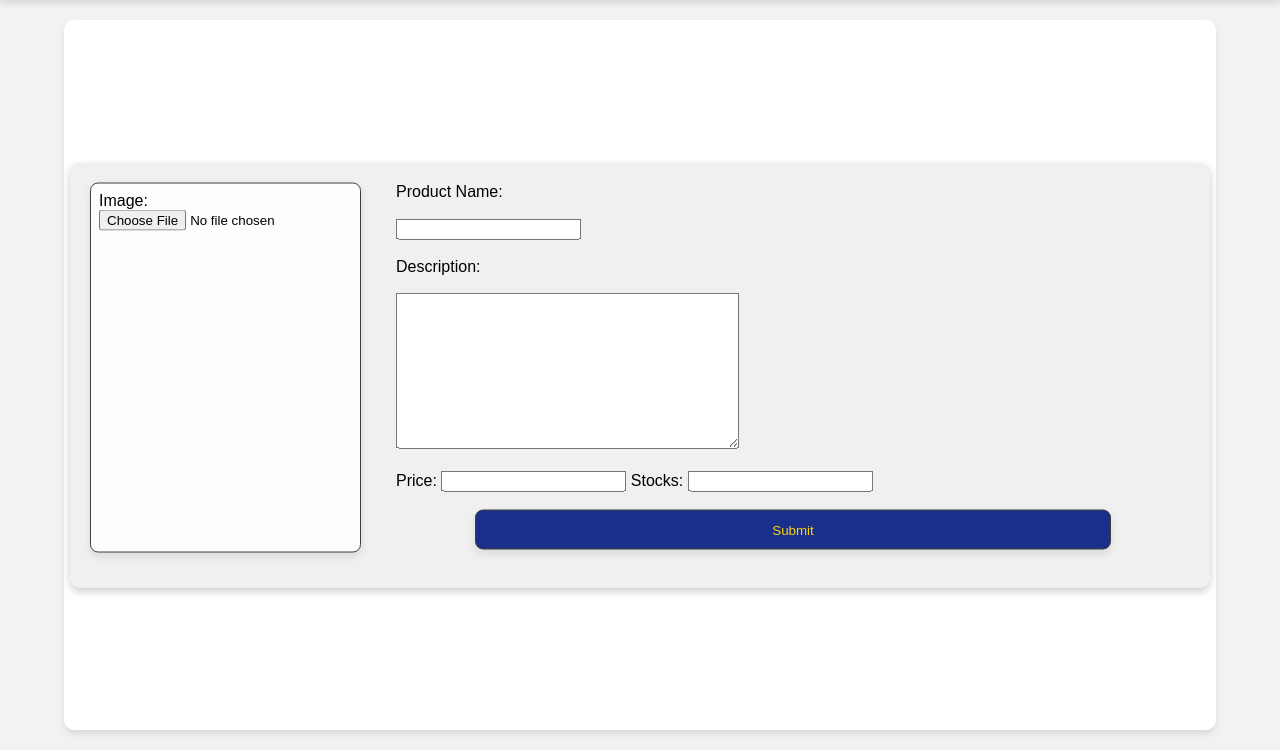
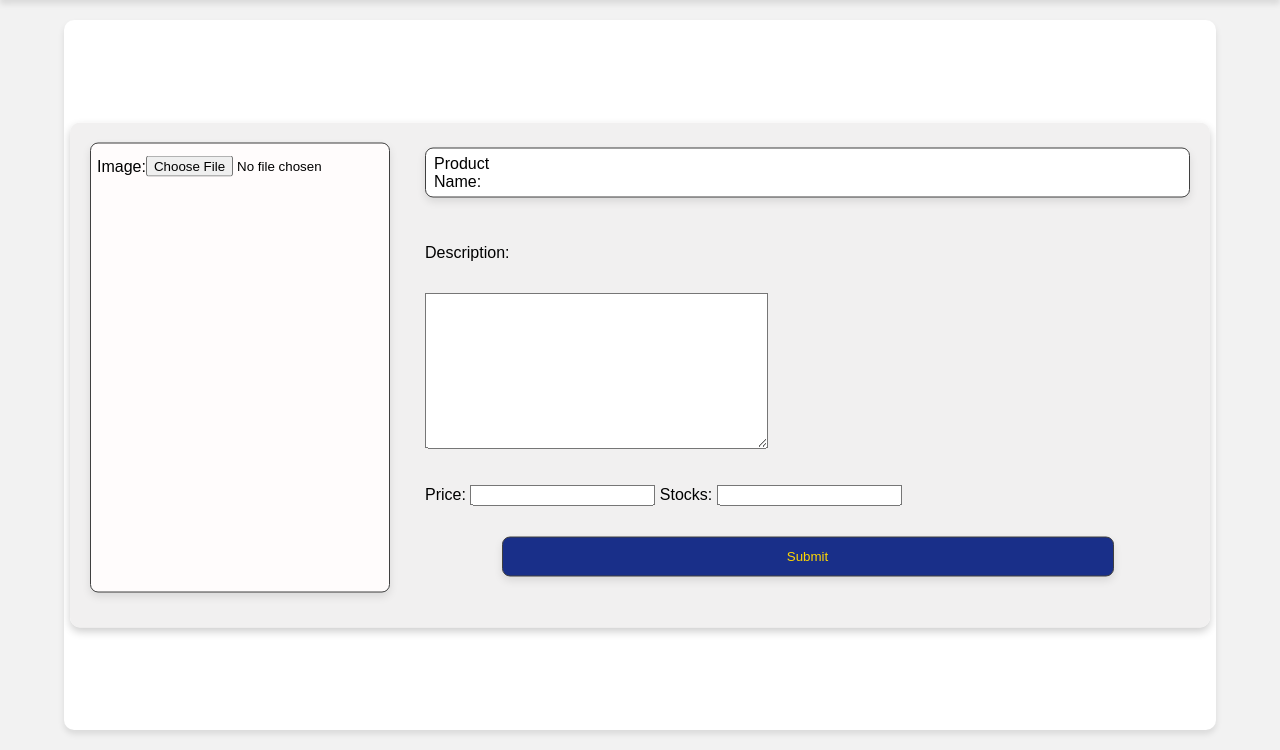
Before and after one commit to alammobaDar/NUMP-NU-Marketplace-, a Django app: page /mp_user/NewProduct/ in a window 1280 px wide. Shown: the part 90-840 px from the top of the page. Run offline with Django 5.2, Linux system fonts and the light colour scheme.

Commit message:
adjusted some css

```diff
--- a/NUMP/MP_user/templates/mp_user/CreateProduct.html
+++ b/NUMP/MP_user/templates/mp_user/CreateProduct.html
@@ -10,16 +10,19 @@
             <div class="product-form">
                 {% csrf_token %}
                 <div class="upload-preview-image">
-                    <label>Image:</label>
-                    <input type="file" name="image" accept="image/*" id="id_image">
-                    <div id="previewContainer" style="margin-top: 20px;">
-                        <img id="previewImage" src="#" alt="Image Preview" style="display: none; max-width: 400px; max-height: 400px;">
+                    <div>
+                        <label>Image:</label>
+                        <input type="file" name="image" accept="image/*" id="id_image">
+                    </div>
+
+                    <div id="previewContainer" style="margin-top: 10px;">
+                        <img id="previewImage" src="#" alt="Image Preview" style="display: none; max-width: 370px; max-height: 370px;">
                     </div>
                 </div>
 
                 <div class="text-input-container">
-                    <label>Product Name: </label>
-                    <div class="product-info-container">
+                    <div class="input-container">
+                        <label>Product Name: </label>
                         <input type="text" name="product_name" maxlength="100" required id="id_product_name">
                     </div>
 
--- a/NUMP/static/css/style.css
+++ b/NUMP/static/css/style.css
@@ -330,7 +330,6 @@ main {
     margin-right: 10px;
 }
 
-
 .submit-form{
     width: 80%;
     height: 40px;
@@ -380,14 +379,15 @@ main {
 }
 
 .upload-preview-image{
-    height: 370px;
+    height: 450px;
+    display: grid;
     border: 1px solid #3f3f3f;
     border-radius: 8px;
-    padding: 8px;
+    padding: 12px;
     background-color: rgb(255, 252, 252);
     box-shadow: 0 4px 8px rgba(0, 0, 0, 0.1);
     box-sizing: border-box;
-    display: flexbox;
+    width:300px;
     margin-bottom: 15px;
     position:relative;
 }
@@ -395,7 +395,10 @@ main {
 .upload-preview-image div{
     display: flex;
     justify-content: center;
+    height: fit-content;
     align-items: center;
+    width:290px;
+
 }
 
 .text-input-container{
```
